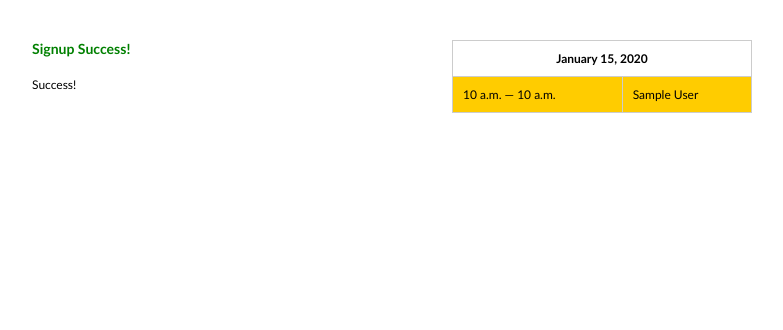
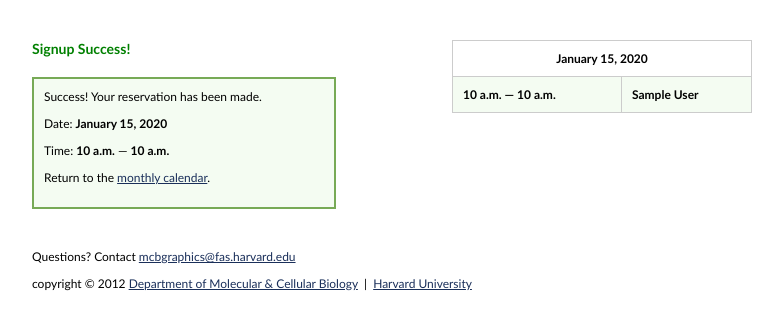
Before and after one commit to raprasad/MCB-Graphics-Printer-Scheduler, a Django app: template templates/reservation_signup/signup_success.html in a window 1280 px wide. Shown: the part 68-398 px from the top of the page, without its empty margins (158-941 px from the left). Run offline with Django 3.2, Linux system fonts and the light colour scheme; the template is opened without the code that fills it: most values are stand-ins (such as "Sample title", 1, 10 or a date in 2020); some libraries are stand-ins or nearby versions.

Commit message:
success page ok.  main calendar formatting

```diff
--- a/mcb_printer_scheduler/reservation_type/fixtures/test_reservation_type_fixture_01.json
+++ b/mcb_printer_scheduler/reservation_type/fixtures/test_reservation_type_fixture_01.json
@@ -85,9 +85,9 @@
             "is_visible": true,
             "display_name": "Thursday, 12pm to 12:20pm",
             "created": "2012-01-25 23:43:51",
-            "start_time": "2012-01-26 12:00:00",
+            "start_datetime": "2012-01-26 12:00:00",
             "last_update": "2012-01-25 23:43:51",
-            "end_time": "2012-01-26 12:20:00",
+            "end_datetime": "2012-01-26 12:20:00",
             "subclass_name": "",
             "id_hash": "1ac3a3dddcfb325548594aa7ea088ed37d1bfc9b"
         }
--- a/mcb_printer_scheduler/reservation_type/test_reservation_type.py
+++ b/mcb_printer_scheduler/reservation_type/test_reservation_type.py
@@ -4,7 +4,7 @@ import unittest
 from django.test import TestCase
 from calendar_event.models import CalendarEvent
 from reservation_type.models import ReservationType
-import python_version
+from platform import python_version
 #python manage.py dumpdata reservation_type calendar_event --indent=4 > reservation_type/fixtures/test_reservation_type_fixture_01.json
 
 def msg(m): print m
--- a/mcb_printer_scheduler/reservation_type/time_slot_maker.py
+++ b/mcb_printer_scheduler/reservation_type/time_slot_maker.py
@@ -48,6 +48,7 @@ class TimeSlotChecker:
     """
     ERR_reservation_type_not_found = False
     ERR_signup_day_has_passed = False
+    ERR_selected_date_not_valid_for_reservation_type = False
 
     def __init__(self, selected_date, calendar_user=None):
 
@@ -157,6 +158,7 @@ class TimeSlotChecker:
             self.ERR_reservation_type_not_found = True
             return
 
+
         # set initial time slot
         start_datetime = datetime.combine(self.selected_date, self.reservation_type.opening_time)
         end_datetime = start_datetime + timedelta(minutes=self.reservation_type.time_block)
--- a/media/css/mcb_graphics.css
+++ b/media/css/mcb_graphics.css
@@ -2,7 +2,7 @@ body{text-align: center; font-family:'trebuchet ms', serif; font-size:12px;}
 
 a {color:#1a2f5a;
     text-decoration:underline;}
-a:hover{color:#6df620; }
+a:hover{color:#77aa56; }
 
 #evt_month_cal{font-family:verdana; float:left;}
 #evt_month_cal table{border-top: 1px solid #999999;
@@ -114,7 +114,8 @@ ul.errorlist {list-style-type:none; padding:5px;}
 ul.errorlist li{ color:#ff0000;}
 
 
-.err_box{border:1px solid #ff0000; padding:10px; margin:10px 0; width:300px;}
+.err_box{border:1px solid #ff0000; padding:10px; margin:10px 0; width:280px; background-color:#fff3f3;}
+.gb{width:280px;padding:10px; border:2px solid #77aa56; background-color:#f4fcf2;}
 
 #id_signup_form_div table tr th{ font-weight:normal;
     text-align:left;
@@ -126,3 +127,5 @@ ul.errorlist li{ color:#ff0000;}
     vertical-align:middle;
 
     padding:10px;}
+
+#footer{margin:40px 0;}
--- a/scripts/make_test_reservations.py
+++ b/scripts/make_test_reservations.py
@@ -41,6 +41,6 @@ def make_reservations(year=2012, month=2, cnt=10):
         print '(%s) evt saved: %s' % (x, evt)
 
 if __name__=='__main__':
-    CalendarEvent.objects.delete():
+    CalendarEvent.objects.all().delete()
     for mth in range(1, 3):
-        make_reservations(2012, mth, cnt=200)
+        make_reservations(2012, mth, cnt=25)
--- a/templates/base.html
+++ b/templates/base.html
@@ -7,11 +7,19 @@
 <div id="container">
 <div id="header">
 <a href="{% url view_current_month_calendar %}"><img src="{{ MEDIA_URL }}imgs/mcb_graphics_sm.jpg" width="60" height="60" style="float:left;" /></a>
-<div style="float:left;"><h1 style="color:#1a2f5a; padding:0 20px; margin:0; line-height:60px; font-family:'trebuchet ms', serif;">poster printer schedule</h1></div>
+<div style="float:left;">
+    <h1 style="color:#1a2f5a; padding:0 20px; margin:0; line-height:60px; font-family:'trebuchet ms', serif;">poster printer schedule</h1></div>
 <div class="clear"></div>
 </div>
 {% block main_content %}main_content block{% endblock %}
+<!-- start: footer -->
 
-</div>
+<div id="footer">
+    <p>Questions?  Contact <a href="mailto:mcbgraphics@fas.harvard.edu">mcbgraphics@fas.harvard.edu</a></p>
+
+    copyright &copy; {% now "Y" %} <a href="http://www.mcb.harvard.edu">Department of Molecular &amp; Cellular Biology</a>
+    &nbsp;|&nbsp; <a href="http://www.harvard.edu">Harvard University</a>
+</div><!-- end: footer -->
+</div><!-- end container -->
 </body>
 </html>
--- a/templates/reservation_signup/right_col_reservations.html
+++ b/templates/reservation_signup/right_col_reservations.html
@@ -8,9 +8,9 @@
         </tr>
         {% for evt in calendar_events %}
             {% ifequal reservation.id evt.id %}
-            <tr style="background-color:#ffcc00;">
-                <td class="time_col">{{ evt.start_datetime|date:"P" }} &#151; {{ evt.end_datetime|date:"P" }}</td>
-                <td>{{ evt.display_name|safe }}</td>
+            <tr style="background-color:#f4fcf2;">
+                <td class="time_col"><b>{{ evt.start_datetime|date:"P" }} &#151; {{ evt.end_datetime|date:"P" }}<b></td>
+                <td><b>{{ evt.display_name|safe }}</b></td>
             </tr>
 
             {% else %}
@@ -21,5 +21,6 @@
             {% endifequal %}
         {% endfor %}
     </table>
+    </div>
     {% endif %}
 </div>
--- a/templates/reservation_signup/signup_success.html
+++ b/templates/reservation_signup/signup_success.html
@@ -9,9 +9,28 @@
         <h3 style="margin:0 0 20px 0;">Signup Failed</h3>
         {% endif %}
 
+
         {% if reservation %}
-        Success!
+        <div class="gb">
+            Success!
+            Your reservation has been made.
+
+            {% ifequal reservation.start_datetime.date reservation.end_datetime.date %}
+                <!-- start / end on same day -->
+                <p>Date: <b>{{ reservation.start_datetime|date:"F j, Y" }}</b></p>
+                <p>Time: <b>{{ reservation.start_datetime|date:"P" }}</b> &#151; <b>{{ reservation.end_datetime|date:"P" }}</b></p>
+            {% else %}
+            <!-- start / end on different days -->
+            <p>Start Time: <b>{{ reservation.start_datetime|date:"F j, Y" }} at {{ reservation.start_datetime|date:"P" }}</b></p>
+            <p>End Time: <b>{{ reservation.end_datetime|date:"F j, Y" }} at {{ reservation.end_datetime|date:"P" }}</b></p>
+            {% endifequal %}
+
+            <p>Return to the <a href="{% url view_month_calendar selected_date|date:"Y-m" %}">monthly calendar</a>.</p>
+
+
+        </div>
         {% endif %}
+
         {% if ERR_found %}
             <div class="err_box">{% if ERR_signup_day_has_passed %}
                 Sorry!  You cannot sign up for a day in the past:)
@@ -32,6 +51,6 @@
 
     {% include "reservation_signup/right_col_reservations.html" %}
 
-	<div class="clear">
+	<div class="clear"></div>
 </div><!-- end: overarching_cal_div -->
 {% endblock %}
```
Also changed, not shown: mcb_printer_scheduler/reservation_type/models.py (+9 -7 lines), templates/reservation_signup/standard_signup_page.html (+7 -2 lines), templates/schedule_viewer/month_calendar.html (+9 -24 lines).
